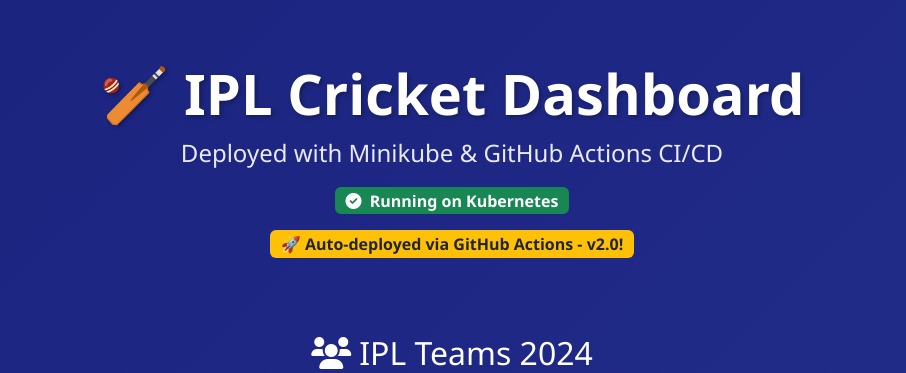
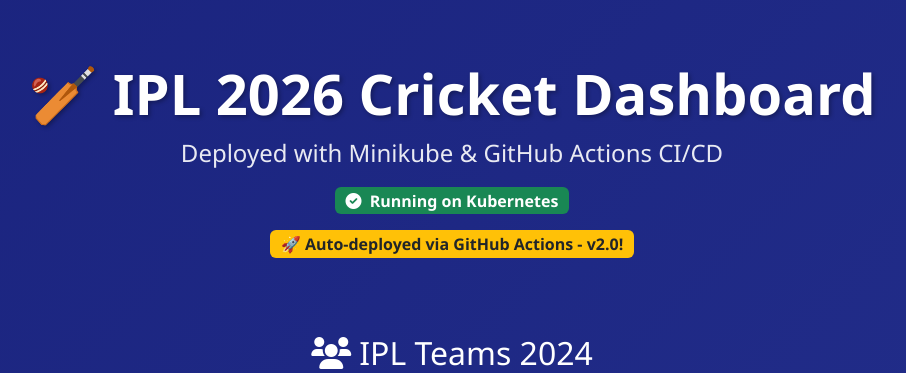
Before and after one commit to Jeevi1990/ipl-cricket-app, a Flask app: page / in a window 1280 px wide. Shown: the part 56-429 px from the top of the page, without its empty margins (188-1094 px from the left). Run offline with Flask 3, Linux system fonts and the light colour scheme.

Commit message:
Update hero title to IPL 2026 Cricket Dashboard

```diff
--- a/templates/index.html
+++ b/templates/index.html
@@ -162,7 +162,7 @@
     <!-- Hero Section -->
     <div class="hero-section">
         <div class="container">
-            <h1 class="hero-title">🏏 IPL Cricket Dashboard</h1>
+            <h1 class="hero-title">🏏 IPL 2026 Cricket Dashboard</h1>
             <p class="hero-subtitle">Deployed with Minikube & GitHub Actions CI/CD</p>
             <p class="mt-3">
                 <span class="badge bg-success fs-6">
```
